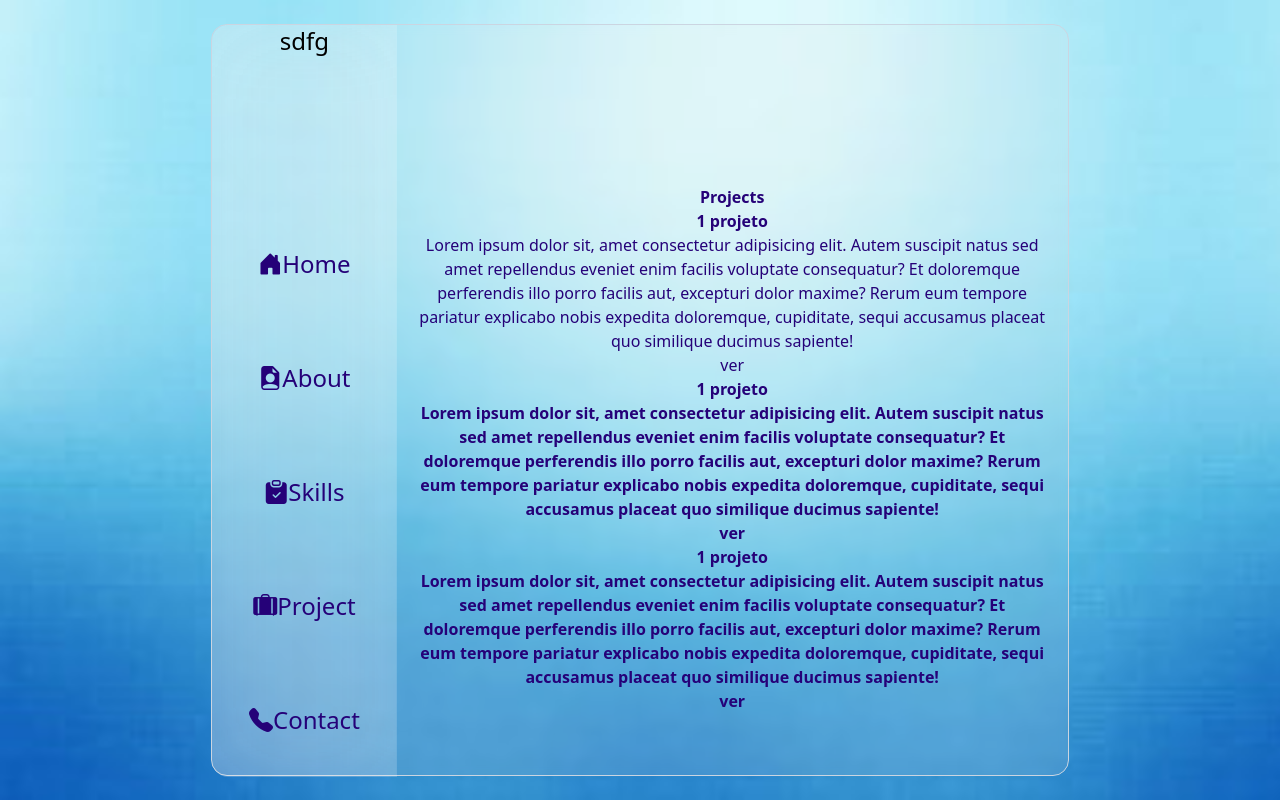
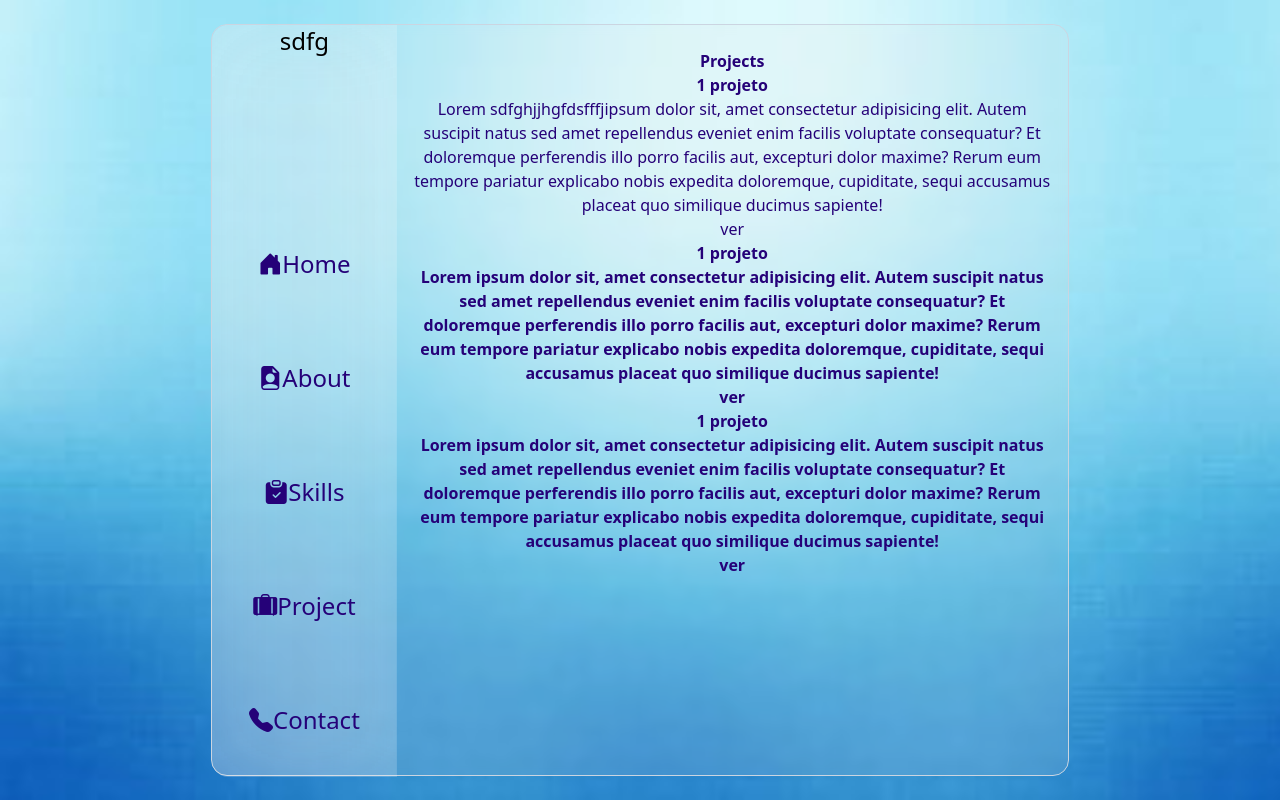
Before and after one commit to LUIZ919117215/portifolio, a React (Vite) app: page /Project in a window 1280 px wide. Built offline with nearby package versions, Linux system fonts and the light colour scheme.

Commit message:
ended the scrollbar

```diff
--- a/package.json
+++ b/package.json
@@ -29,6 +29,7 @@
     "eslint-plugin-react-refresh": "^0.4.9",
     "globals": "^15.9.0",
     "postcss": "^8.4.41",
+    "tailwind-scrollbar": "^3.1.0",
     "tailwindcss": "^3.4.10",
     "vite": "^5.4.0"
   }
--- a/src/page/About.jsx
+++ b/src/page/About.jsx
@@ -1,7 +1,7 @@
 export function About() {
    return (
       <>
-         <div className="flex flex-col p-4 pt-40 text-center text-skin-main md:w-[158rem] overflow-y-scroll">
+         <div className="h-[82.5vh] flex flex-col p-4 pt-6 text-center text-skin-main md:h-[93.7vh] md:w-[158rem] overflow-y-scroll scrollbar-thin scrollbar-webkit">
             <h1 className="font-bold ">About</h1>
             <p>Lorem ipsum dolor sit, amet consectetur adipisicing elit. Asperiores placeat doloribus veritatis nobis perferendis dolores omnis, maiores ut aspernatur iure rem corrupti quas nam quis reiciendis! Sequi, officiis? Aliquam, quos fugit optio, perferendis dolores vel nam odit, sit a omnis ducimus. Placeat consequuntur deleniti eligendi culpa impedit ratione ex. Hic.</p>
          </div>
--- a/src/page/Contact.jsx
+++ b/src/page/Contact.jsx
@@ -1,7 +1,7 @@
 export function Contact() {
    return (
       <>
-         <div className="flex flex-col p-4 pt-40 text-center text-skin-main md:w-[158rem] overflow-y-scroll">
+         <div className="flex flex-col p-4 pt-40 text-center text-skin-main md:w-[158rem]">
             <h1 className="font-bold ">Contact</h1>
             <lu>
                <il>234-697-78</il>
--- a/src/page/Home.jsx
+++ b/src/page/Home.jsx
@@ -1,7 +1,7 @@
 export function Home() {
    return (
       <>
-         <div className="flex flex-col p-4 pt-40 text-center re text-skin-main md:w-[158rem] overflow-y-scroll">
+         <div className="h-[82.5vh] flex flex-col p-4 pt-6 text-center text-skin-main md:h-[93.7vh] md:w-[158rem] overflow-y-scroll scrollbar-thin scrollbar-webkit">
             <div>
                <img src="" alt="Foto de perfil" />
             </div>
--- a/src/page/Project.jsx
+++ b/src/page/Project.jsx
@@ -1,11 +1,11 @@
 export function Project() {
    return (
       <>
-         <div className="flex flex-col p-4 pt-40 text-center text-skin-main  md:w-[158rem] overflow-y-scroll">
+         <div className="h-[82.5vh] flex flex-col p-4 pt-6 text-center text-skin-main md:h-[93.7vh] md:w-[158rem] overflow-auto scrollbar-thin scrollbar-webkit outline-none">
             <h1 className="font-bold">Projects</h1>
             <div>
                <h1 className="font-bold">1 projeto</h1>
-               <p>Lorem ipsum dolor sit, amet consectetur adipisicing elit. Autem suscipit natus sed amet repellendus eveniet enim facilis voluptate consequatur? Et doloremque perferendis illo porro facilis aut, excepturi dolor maxime? Rerum eum tempore pariatur explicabo nobis expedita doloremque, cupiditate, sequi accusamus placeat quo similique ducimus sapiente!</p>
+               <p>Lorem sdfghjjhgfdsfffjipsum dolor sit, amet consectetur adipisicing elit. Autem suscipit natus sed amet repellendus eveniet enim facilis voluptate consequatur? Et doloremque perferendis illo porro facilis aut, excepturi dolor maxime? Rerum eum tempore pariatur explicabo nobis expedita doloremque, cupiditate, sequi accusamus placeat quo similique ducimus sapiente!</p>
                <button>ver</button>
             </div>
             <div className="font-bold">
--- a/src/page/Skill.jsx
+++ b/src/page/Skill.jsx
@@ -1,7 +1,7 @@
 export function Skill() {
    return (
       <>
-         <div className="flex flex-col p-4 pt-40 text-center text-skin-main md:w-[158rem] overflow-y-scroll">
+         <div className="flex flex-col p-4 pt-40 text-center text-skin-main md:w-[158rem] scrollbar scrollbar-thumb-red-500">
             <h1 className="font-bold ">About</h1>
             <p>Lorem ipsum dolor sit, amet consectetur adipisicing elit. Asperiores placeat doloribus veritatis nobis perferendis dolores omnis, maiores ut aspernatur iure rem corrupti quas nam quis reiciendis! Sequi, officiis? Aliquam, quos fugit optio, perferendis dolores vel nam odit, sit a omnis ducimus. Placeat consequuntur deleniti eligendi culpa impedit ratione ex. Hic.</p>
          </div>
--- a/tailwind.config.js
+++ /dev/null
@@ -1,23 +0,0 @@
-/** @type {import('tailwindcss').Config} */
-export default {
-   content: [
-      "./index.html",
-      "./src/**/*.{js,ts,jsx,tsx}",
-   ],
-   theme: {
-      extend: {
-         textColor: {
-            skin: {
-               main: 'var(--color-text-blue)'
-            }
-         },
-         backgroundColor: {
-            base: {
-               primary: 'var(--color-backgrounnd-glass1)',
-               second: 'var(--color-backgrounnd-glass2)'
-            }
-         },
-      },
-   },
-   plugins: [],
-}
--- /dev/null
+++ b/tailwind.config.mjs
@@ -0,0 +1,42 @@
+/** @type {import('tailwindcss').Config} */
+module.exports= {
+   content: [
+      "./index.html",
+      "./src/**/*.{js,ts,jsx,tsx}",
+   ],
+   theme: {
+      extend: {
+         textColor: {
+            skin: {
+               main: 'var(--color-text-blue)'
+            }
+         },
+         backgroundColor: {
+            base: {
+               primary: 'var(--color-backgrounnd-glass1)',
+               second: 'var(--color-backgrounnd-glass2)'
+            }
+         },
+      },
+   },
+   plugins: [
+      function ({addUtilities}) {
+         const newUtilities = {
+            ".scrollbar-webkit": {
+               "&::-webkit-scrollbar": {
+                  width: "7.3px" ,
+               },
+               "&::-webkit-scrollbar-track": {
+                  borderWidth: "34px"
+               },
+               "&::-webkit-scrollbar-thumb": {
+                  backgroundColor: "#250178",
+                  borderRadius: "20px",
+               }
+            }
+         }
+
+         addUtilities(newUtilities, ["reponsive, hover"])
+      }
+   ],
+}
```
Also changed, not shown: src/components/Menu.jsx (+36 -6 lines), 1 other file (tests, documents, lock files or other folders).
